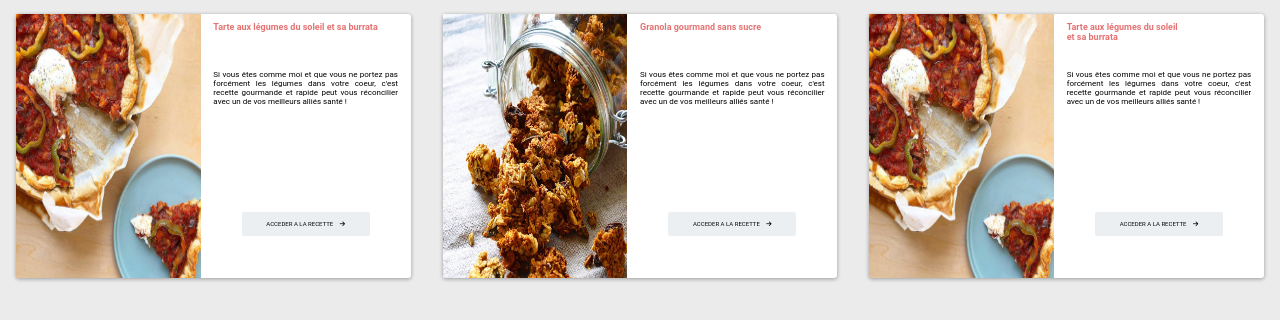
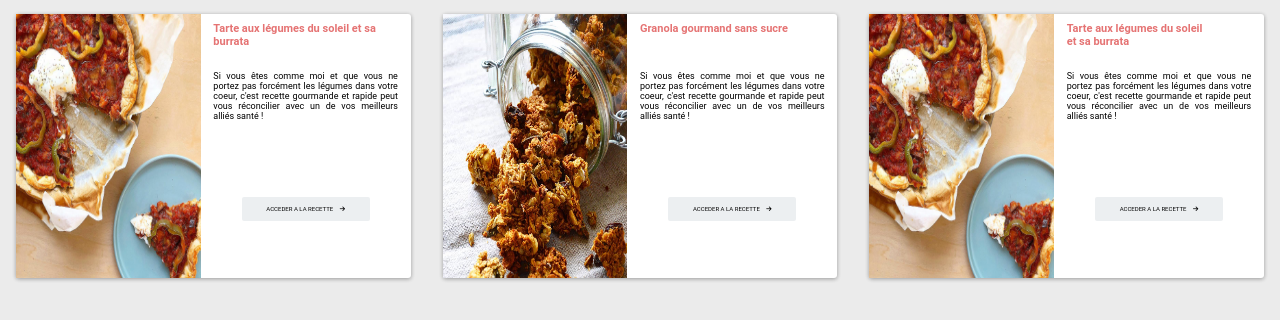
Before and after one commit to wuyuyu/ProjetHTML, a plain HTML site: page home.html in a window 1280 px wide. Shown: the part 458-778 px from the top of the page. Drawn offline with Linux system fonts and the light colour scheme.

Commit message:
test home

```diff
--- a/style.css
+++ b/style.css
@@ -56,13 +56,13 @@ header img {
 }
 
 .partieTitre {
-    color: #e57373;
-    font-size: 9px;
-    font-weight: bold;
     height: 15%;
 }
 
 .partieTitre p{
+    color: #e57373;
+    font-weight: bold;
+    font-size: 11px;
     margin-top: 1vh;
     width: auto;
 }
@@ -72,7 +72,7 @@ header img {
 }
 
 .resume {
-    font-size: 8px;
+    font-size: 9px;
     text-align: justify;
     width: auto;
 }
@@ -92,7 +92,6 @@ header img {
     width: 10vw;
     margin-left: auto;
     margin-right: auto;
-    margin-top: 2vh;
 }
 
 
```
